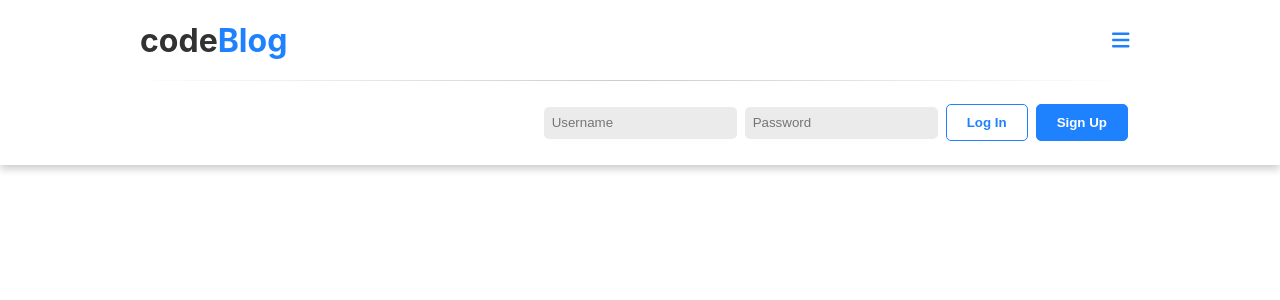
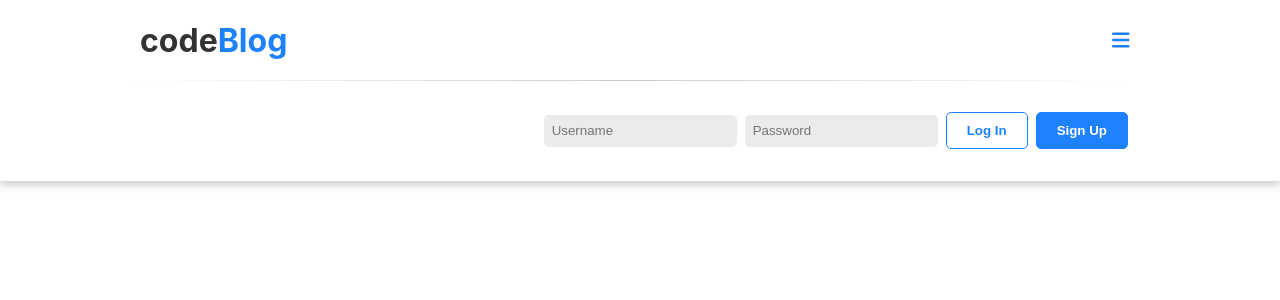
Before and after one commit to asbelljc/blog-client, a React (Create React App) app: page / in a window 1280 px wide. Both pictures are taken after a click on the button 1121 px from the left and 40 px from the top of the page. Shown: the top 300 px of the page. Built offline with nearby package versions, Linux system fonts and the light colour scheme; no server answers.

Commit message:
Added live-validation. Could still tweak at some point.

```diff
--- a/src/components/Header/Menu.js
+++ b/src/components/Header/Menu.js
@@ -1,8 +1,33 @@
 import { useState, useContext } from 'react';
 import { SessionContext } from '../../App';
-import styled from 'styled-components';
+import styled, { css } from 'styled-components';
 
 const Wrapper = styled.div`
+  position: relative;
+  display: flex;
+  flex-direction: column;
+  align-items: center;
+  width: 100%;
+
+  /* critical bits for react-transition-group */
+  transform-origin: top;
+  &.menu-enter {
+    transform: scaleY(0);
+  }
+  &.menu-enter-active {
+    transform: scaleY(1);
+    transition: transform ${(props) => props.timeout}ms;
+  }
+  &.menu-exit {
+    opacity: 1;
+  }
+  &.menu-exit-active {
+    opacity: 0;
+    transition: opacity ${(props) => props.timeout}ms;
+  }
+`;
+
+const UserControls = styled.div`
   position: relative;
   display: flex;
   flex-direction: column;
@@ -11,7 +36,7 @@ const Wrapper = styled.div`
   gap: 8px;
   width: min(90%, 500px);
   min-height: 60px;
-  padding: 24px 12px;
+  padding: 32px 12px;
 
   /* horizonatal divider at top */
   :before {
@@ -34,23 +59,6 @@ const Wrapper = styled.div`
       flex-direction: row;
       align-items: center;
     }
-  }
-
-  /* critical bits for react-transition-group */
-  transform-origin: top;
-  &.menu-enter {
-    transform: scaleY(0);
-  }
-  &.menu-enter-active {
-    transform: scaleY(1);
-    transition: transform ${(props) => props.timeout}ms;
-  }
-  &.menu-exit {
-    opacity: 1;
-  }
-  &.menu-exit-active {
-    opacity: 0;
-    transition: opacity ${(props) => props.timeout}ms;
   }
 `;
 
@@ -87,11 +95,31 @@ const LoginField = styled.input`
   border: none;
   border-radius: 5px;
   background: rgba(0, 0, 0, 0.08);
+
+  ${(props) =>
+    props.error &&
+    css`
+      border: 1px solid ${({ theme }) => theme.colors.error};
+    `};
+`;
+
+const ErrorMessage = styled.div`
+  height: fit-content;
+  margin: -16px 0 16px 0;
+
+  div {
+    font-size: 12px;
+    text-align: center;
+    color: ${({ theme }) => theme.colors.error};
+  }
 `;
 
 function Menu({ timeout, toggleFn }) {
   const [username, setUsername] = useState('');
   const [password, setPassword] = useState('');
+
+  const [usernameError, setUsernameError] = useState(false);
+  const [passwordError, setPasswordError] = useState(false);
 
   const { session, login, logout } = useContext(SessionContext);
 
@@ -101,21 +129,36 @@ function Menu({ timeout, toggleFn }) {
     setTimeout(callback, timeout);
   };
 
+  const validateUsername = () => {
+    !username.trim() ? setUsernameError(true) : setUsernameError(false);
+  };
+
+  const validatePassword = () => {
+    password.trim().length < 8
+      ? setPasswordError(true)
+      : setPasswordError(false);
+  };
+
   return (
     <Wrapper timeout={timeout}>
+      <UserControls>
         {!session ? (
           <>
             <LoginField
+              error={usernameError}
               type="text"
               placeholder="Username"
               value={username}
               onChange={(e) => setUsername(e.target.value)}
+              onBlur={validateUsername}
             />
             <LoginField
+              error={passwordError}
               type="password"
               placeholder="Password"
               value={password}
               onChange={(e) => setPassword(e.target.value)}
+              onBlur={validatePassword}
             />
             <UserButton
               onClick={() => {
@@ -141,6 +184,13 @@ function Menu({ timeout, toggleFn }) {
             </UserButton>
           </>
         )}
+      </UserControls>
+      <ErrorMessage>
+        {usernameError ? <div>Username must not be blank.</div> : null}
+        {passwordError ? (
+          <div>Password must be at least 8 characters.</div>
+        ) : null}
+      </ErrorMessage>
     </Wrapper>
   );
 }
--- a/src/style/Theme.js
+++ b/src/style/Theme.js
@@ -4,6 +4,7 @@ const Theme = {
     white: 'rgb(255, 255, 255)',
     primary: 'rgb(30, 130, 255)',
     primaryGlow: 'rgb(50, 150, 255)',
+    error: 'rgb(255, 60, 70)',
   },
 };
 
```
Lines whose indentation alone changed are shown as unchanged.
